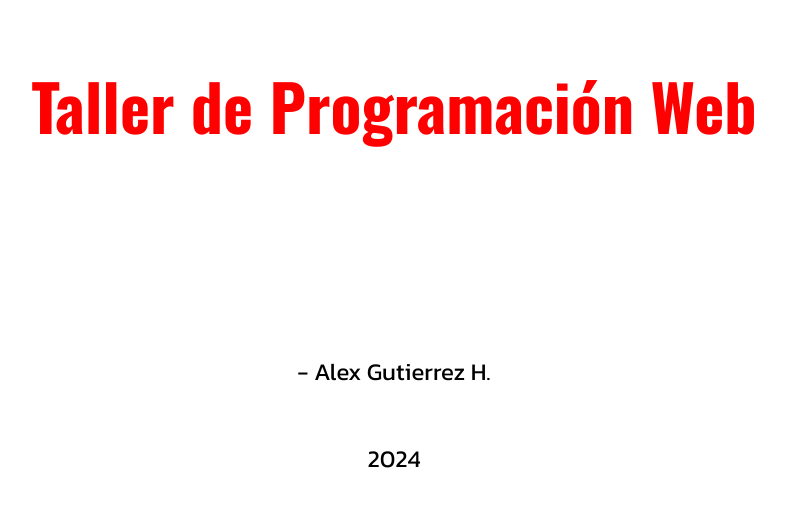
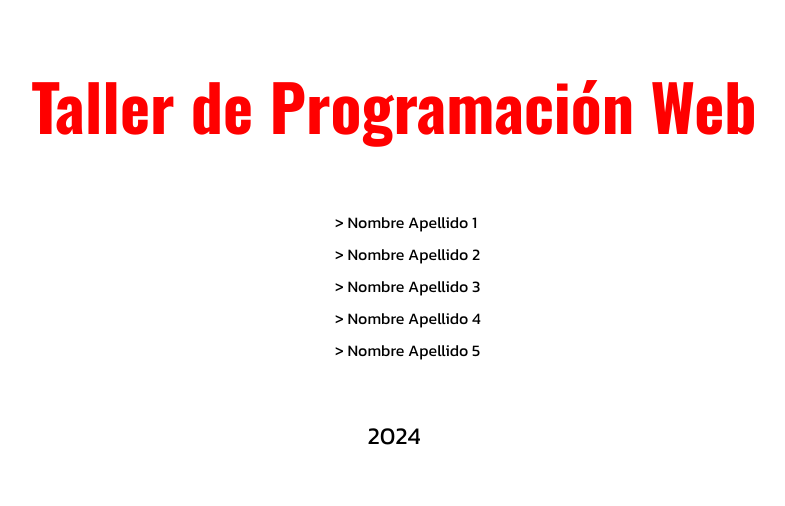
Before and after one commit to AlexGuHu/caratula-html, a plain HTML site: page index.html in a window 1280 px wide. Shown: the part 314-820 px from the top of the page, without its empty margins (246-1031 px from the left). Drawn offline with nearby package versions, Linux system fonts and the light colour scheme; a web font is replaced by a local one.

Commit message:
Se agrego una lista de nombres con LI

```diff
--- a/index.html
+++ b/index.html
@@ -41,12 +41,15 @@
         .h2-style{
             font-family: "Kanit", sans-serif;
             font-weight: 500;
-            margin-top: 10rem;
+            margin-bottom: .5rem;
         }
         .year{
             font-family: "Kanit", sans-serif;
             font-weight: 500;
             font-size: 1.5rem;
+        }
+        .lista-custom{
+            list-style: "> ";
         }
     </style>
     <body>
@@ -60,7 +63,13 @@
                     <h1 class="h1-style">Taller de Programación Web</h1>
                 </div>
                 <div class="col">
-                    <h2 class="h2-style">- Alex Gutierrez H.</h2>
+                    <ul class="lista-custom">
+                        <li class="h2-style">Nombre Apellido 1</li>
+                        <li class="h2-style">Nombre Apellido 2</li>
+                        <li class="h2-style">Nombre Apellido 3</li>
+                        <li class="h2-style">Nombre Apellido 4</li>
+                        <li class="h2-style">Nombre Apellido 5</li>
+                    </ul>
                 </div>
                 <div class="col">
                     <h4 class="year">2024</h4>
```
